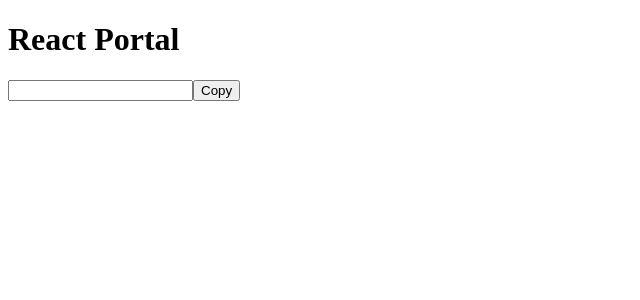
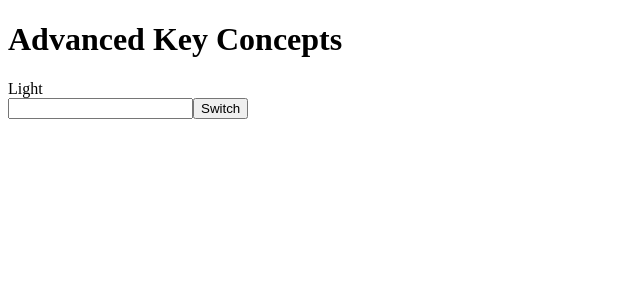
Before and after one commit to NithyaKrishnan08/learn-react, a React (Vite) app in the folder 01Fundamentals/: page / in a window 1280 px wide. Shown: the top 300 px of the page, without its empty margins (0-640 px from the left). Built offline with nearby package versions, Linux system fonts and the light colour scheme.

Commit message:
Advanced Key Concepts

```diff
--- a/01Fundamentals/src/App.jsx
+++ b/01Fundamentals/src/App.jsx
@@ -1,11 +1,11 @@
 import React from 'react';
-import CopyInput from "./components/CopyInput";
+import Switcher from "./components/Switcher";
 
 function App() {
   return (
     <div>
-      <h1>React Portal</h1>
-      <CopyInput />
+      <h1>Advanced Key Concepts</h1>
+      <Switcher />
     </div>
   );
 }
--- /dev/null
+++ b/01Fundamentals/src/components/Switcher.jsx
@@ -0,0 +1,25 @@
+import React, { useState } from 'react';
+
+function Switcher() {
+    const [sw, setSw] = useState(false);
+
+    return (
+        <div>
+            {sw ? (
+                <span className="bg-black text-white p-5 rounded m-2">Dark</span>
+            ) : (
+                <span className="bg-slate-300 text-black p-5 rounded m-2">Light</span>
+            )}
+
+            <br />
+            <input
+                type="text"
+                className="border-4 rounded"
+                key={sw ? "dark" : "light"}
+            />
+            <button onClick={() => setSw((s) => !s)}>Switch</button>
+        </div>
+    );
+}
+
+export default Switcher;
```
